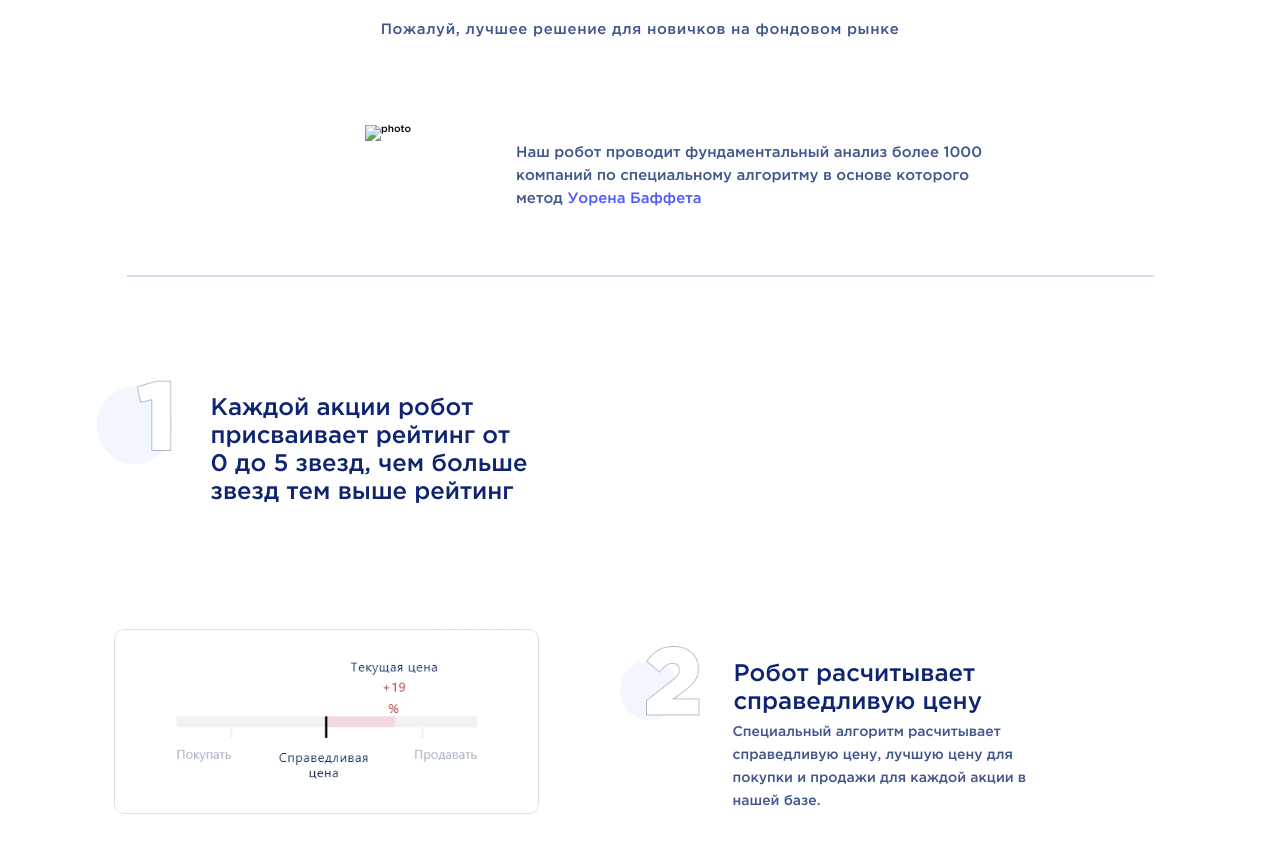
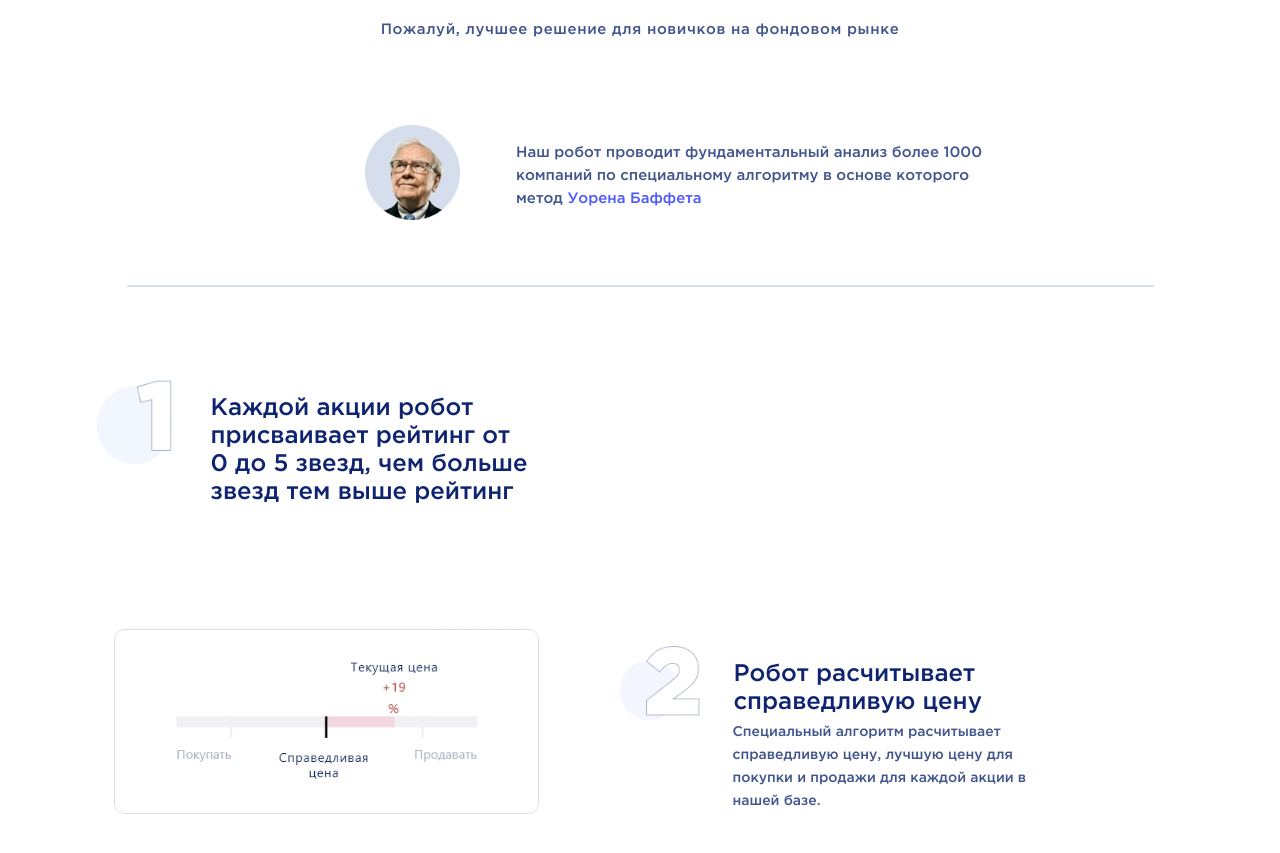
Before and after one commit to Julia-Shevchenko/portfolio_project_1, a plain HTML site: page index.html in a window 1280 px wide. Shown: the part 860-1713 px from the top of the page. Drawn offline with nearby package versions, Linux system fonts and the light colour scheme; the site is published under a folder, as on GitHub Pages, so addresses that start at the root find nothing.

Commit message:
head block image fix

```diff
--- a/index.html
+++ b/index.html
@@ -114,7 +114,7 @@
             </h2>
             <span class="head-description__subtitle">Пожалуй, лучшее решение для новичков на фондовом рынке</span>
             <div class="head-block__photo-wrapper">
-                <img class="head-block__photo" src="/images/man.jpg" alt="photo">
+                <img class="head-block__photo" src="images/man.jpg" alt="photo">
                 <h2 class="head-block__photo-title">Робот-советник</h2>
                 <span class="head-block__photo-info">Наш робот проводит фундаментальный анализ более 1000 компаний по
                     специальному алгоритму в основе которого<br>
```
